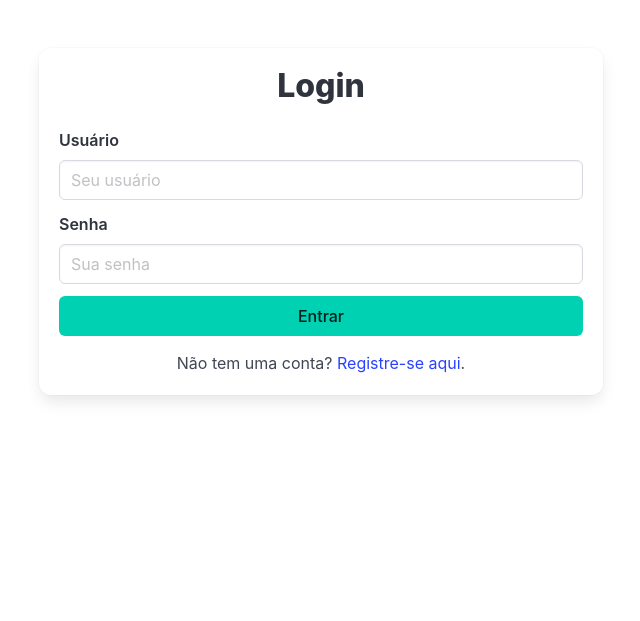
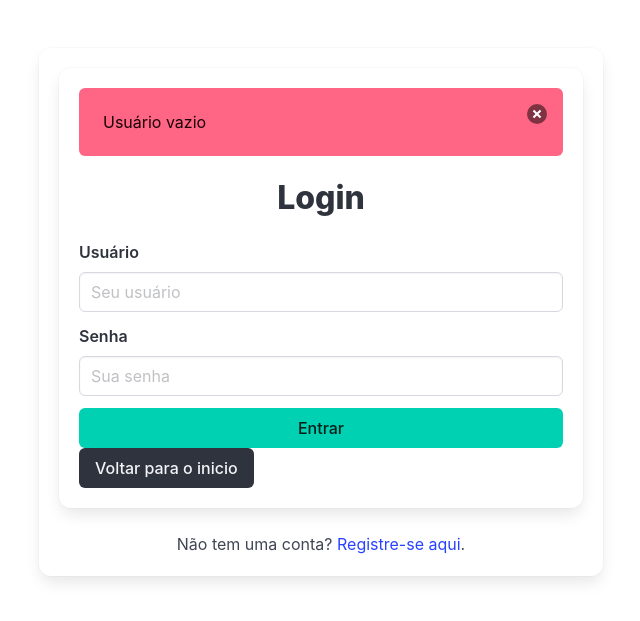
Before and after one commit to Mansur-xtz/trb, a PHP site: page /login.php in a window 1280 px wide. Shown: the top 621 px of the page, without its empty margins (319-959 px from the left). Run offline with PHP 8.4, Linux system fonts and the light colour scheme.

Commit message:
Add files via upload

```diff
--- a/login/login.php
+++ b/login/login.php
@@ -1,12 +1,20 @@
 <?php require __DIR__ . "/header.php"; ?>
-<?php header('conteudo.php');?>
+
 <section class="section">
     <div class="container">
         <div class="columns is-centered">
             <div class="column is-half">
                 <div class="box">
+                    <div class="box"> <?php
+                                        $mensagem = '
+<div class="notification is-danger">
+    <button class="delete"></button>
+    Usuário vazio
+</div>';
+                                        echo ($mensagem);
+                                        ?>
                         <h1 class="title has-text-centered">Login</h1>
-                    <form action="index.php" method="post">
+                        <form action="index.php?acao=login" method="post">
                             <div class="field">
                                 <label class="label">Usuário</label>
                                 <div class="control">
@@ -25,6 +33,10 @@
                                 </div>
                             </div>
                         </form>
+                        <div class="control">
+                            <a href="inicio.php" class="button is-dark">Voltar para o inicio</a>
+                        </div>
+                    </div>
 
                     <div class="has-text-centered" style="margin-top: 15px;">
                         <p>Não tem uma conta? <a href="registro.php">Registre-se aqui</a>.</p>
--- a/login/logout.php
+++ b/login/logout.php
@@ -1,6 +1,6 @@
 <?php
 session_start();
 session_destroy(); // Destroi a sessão atual
-header("Location: login.php"); // Redireciona para o login
+header("Location: inicio.php"); // Redireciona para o login
 exit();
 ?>
```
Also changed, not shown: login/registro.php (+10 -14 lines), login/banco.db. Lines whose indentation alone changed are shown as unchanged.
